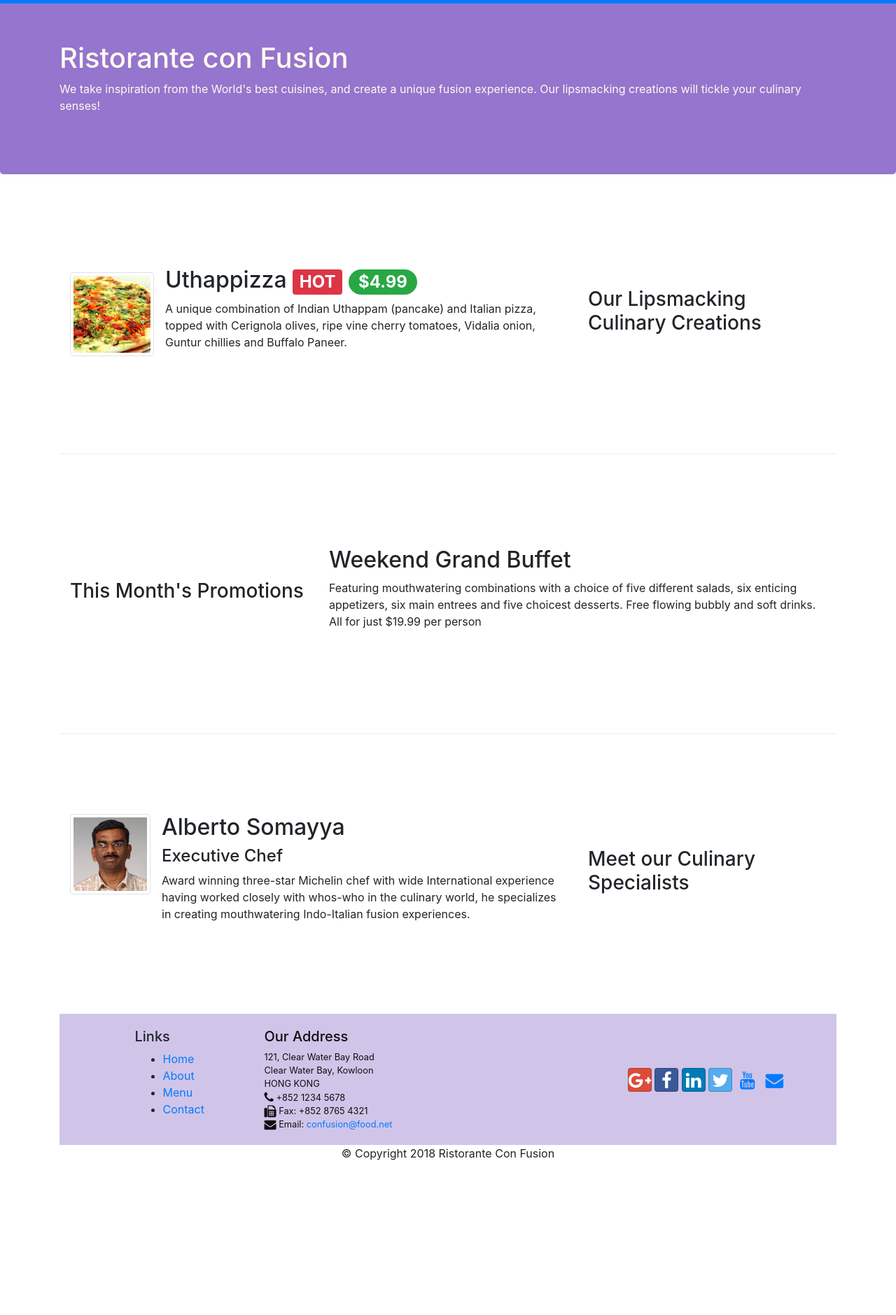
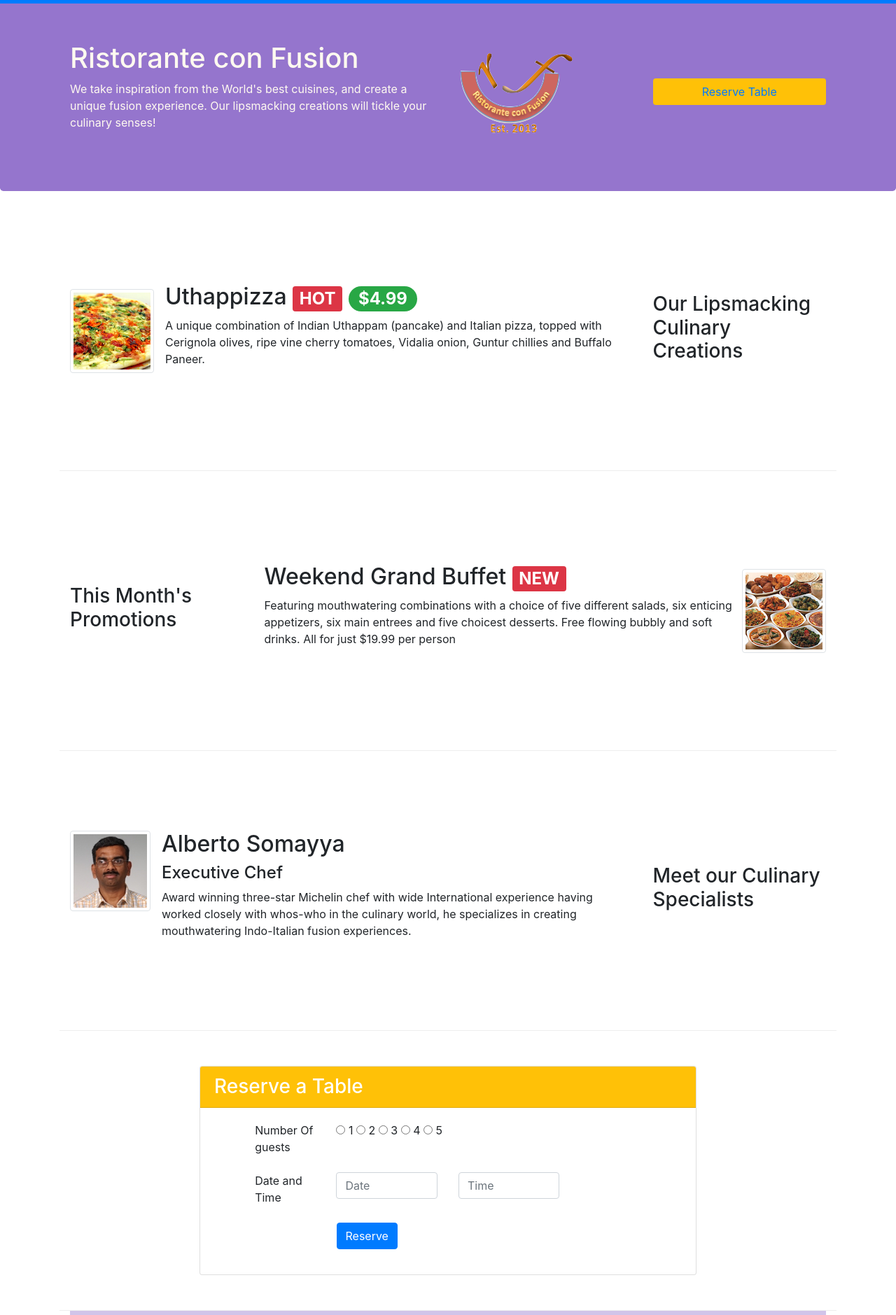
Before and after one commit to selva2242/Hotel_website, a website: page index.html in a window 1280 px wide. Shown: the part 61-1940 px from the top of the page at 70% size. Before the commit the page ends 1737 px from the top, so only its background shows below. Drawn offline with nearby package versions, Linux system fonts and the light colour scheme.

```diff
--- a/css/styles.css
+++ b/css/styles.css
@@ -34,3 +34,9 @@
 .navbar-dark{
     background-color: #512DA8;
 }
+.tab-content {
+    border-left: 1px solid #ddd;
+    border-right: 1px solid #ddd;
+    border-bottom: 1px solid #ddd;
+    padding: 10px;
+}
--- a/index.html
+++ b/index.html
@@ -25,29 +25,33 @@
                    <div class="collapse navbar-collapse" id="Navbar">
                         <ul class="navbar-nav mr-auto">
                             <li class="nav-item active"><a class="nav-link" href="#"><span class="fa fa-home fa-lg"></span> Home</a></li>
-                            <li class="nav-item"><a class="nav-link" href="./aboutus.html"><span class="fa fa-info fa-lg"></span> About</a></li>
-                            <li class="nav-item"><a class="nav-link" href="#"><span class="fa fa-list fa-lg"></span>Menu</a></li>
-                            <li class="nav-item"><a class="nav-link" href="./contactus.html"><span class="fa fa-address-card fa-lg">Contact</a></li>
+                            <li class="nav-item"><a class="nav-link" href="./aboutus.html"><span class="fa fa-info fa-lg"></span>  About</a></li>
+                            <li class="nav-item"><a class="nav-link" href="#"><span class="fa fa-list fa-lg"></span> Menu</a></li>
+                            <li class="nav-item"><a class="nav-link" href="./contactus.html"><span class="fa fa-address-card fa-lg"> Contact</a></li>
                         </ul>
                     </div>
                 </div>
             </nav>
-    <header class = "jumbotron">
-        <div class = "container">
-            <div class = "row row-header">
-                <div>
-                    <h1>Ristorante con Fusion</h1>
-                    <p>We take inspiration from the World's best cuisines, and create a unique fusion experience. Our lipsmacking creations will tickle your culinary senses!</p>
-                </div>
-                <div>
+        <header class="jumbotron">
+            <div class="container">
+                <div class="row row-header">
+                    <div class="col-12 col-sm-6">
+                        <h1>Ristorante con Fusion</h1>
+                        <p>We take inspiration from the World's best cuisines, and create a unique fusion experience. Our lipsmacking creations will tickle your culinary senses!</p>
+                    </div>
+                    <div class="col-12 col-sm-3 align-self-center">
+                        <img src="img/logo.png" class="img-fluid">
+                    </div>
+                    <div class="col-12 col-sm align-self-center ">
+                        <button class="btn bg-warning btn-block" ><a href="#Reserve-section">Reserve Table</a></button>
+                    </div>
                 </div>
             </div>
-        </div>
-    </header>
+        </header>
 
     <div class = "container">
         <div class = "row row-content align-items-center">
-            <div class = "col-12 col-sm-4">
+            <div class = "col-12 col-sm-3">
                 <h3>Our Lipsmacking Culinary Creations</h3>
             </div>
             <div class = "col col-sm order-sm-first col-md">
@@ -63,17 +67,22 @@
 
 
         <div class = "row row-content align-items-center">
-            <div class = "col-12 col-sm-4">
+            <div class = "col-12 col-sm-3">
                 <h3>This Month's Promotions</h3>
             </div>
-            <div class = "col- col-sm">
-                <h2>Weekend Grand Buffet</h2>
-                <p>Featuring mouthwatering combinations with a choice of five different salads, six enticing appetizers, six main entrees and five choicest desserts. Free flowing bubbly and soft drinks. All for just $19.99 per person </p>
+            <div class = "col col-sm">
+                <div class="media">
+                    <img src="img/buffet.png" class="d-flex  order-sm-last img-thumbnail align-self-center">
+                <div class="media-body">
+                <h2 class="mt-0">Weekend Grand Buffet <span class="badge badge-danger">NEW</span></h2>
+                <p class="d-none d-sm-block">Featuring mouthwatering combinations with a choice of five different salads, six enticing appetizers, six main entrees and five choicest desserts. Free flowing bubbly and soft drinks. All for just $19.99 per person </p>
+            </div>
+        </div>
             </div>
         </div>
 
         <div class = "row row-content align-items-center">
-            <div class = "col-12 col-sm-4">
+            <div class = "col-12 col-sm-3">
                 <h3>Meet our Culinary Specialists</h3>
             </div>
             <div class = "col col-sm col-md order-sm-first">
@@ -85,6 +94,42 @@
                 <p class="d-none d-sm-block">Award winning three-star Michelin chef with wide International experience having worked closely with whos-who in the culinary world, he specializes in creating mouthwatering Indo-Italian fusion experiences. </p>
             </div>
             </div>
+            </div>
+        </div>
+
+        <div class="row row-content align-items-center" id="Reserve-section">
+            <div class="col-12 offset-md-2 col-sm-8">
+                <div class="card">
+                        <h3 class="card-header bg-warning text-white">Reserve a Table </h3>
+                    <div class="card-body">
+                    <div class="form-group row">
+                        <label for="Number Of guests" class="col-12 offset-md-1  col-sm-2 cpl-form-label">Number Of guests</label>
+                        <div class="radio col-5">
+                                <label><input type="radio" name="optradio" > 1</label>
+                                <label><input type="radio" name="optradio" > 2</label>
+                                <label><input type="radio" name="optradio" > 3</label>
+                                <label><input type="radio" name="optradio" > 4</label>
+                                <label><input type="radio" name="optradio" > 5</label>
+                        </div>
+                    </div>
+                    <div class="form-group row">
+                            <label for="Date and Time" class="col-12 offset-md-1 col-md-2 cpl-form-label">Date and Time</label>
+                            <div class="col-12 col-md-3">
+                                    <input type="text" class="form-control" id="Date" username="areacode" placeholder="Date">
+                            </div>
+                            <div class="col-12 col-md-3">
+                                    <input type="text" class="form-control" id="Time" username="areacode" placeholder="Time">
+                            </div>
+
+                    </div>
+                    <div class="form-group row">
+                        <div class="offset-md-3 col-md-10">
+                            <button type="submit" class="btn btn-primary">
+                                    Reserve
+                            </button>
+                        </div>
+                    </div>
+                </div>
             </div>
         </div>
     </div>
```
Also changed, not shown: aboutus.html (+43 -1 lines), contactus.html (+5 -5 lines).
